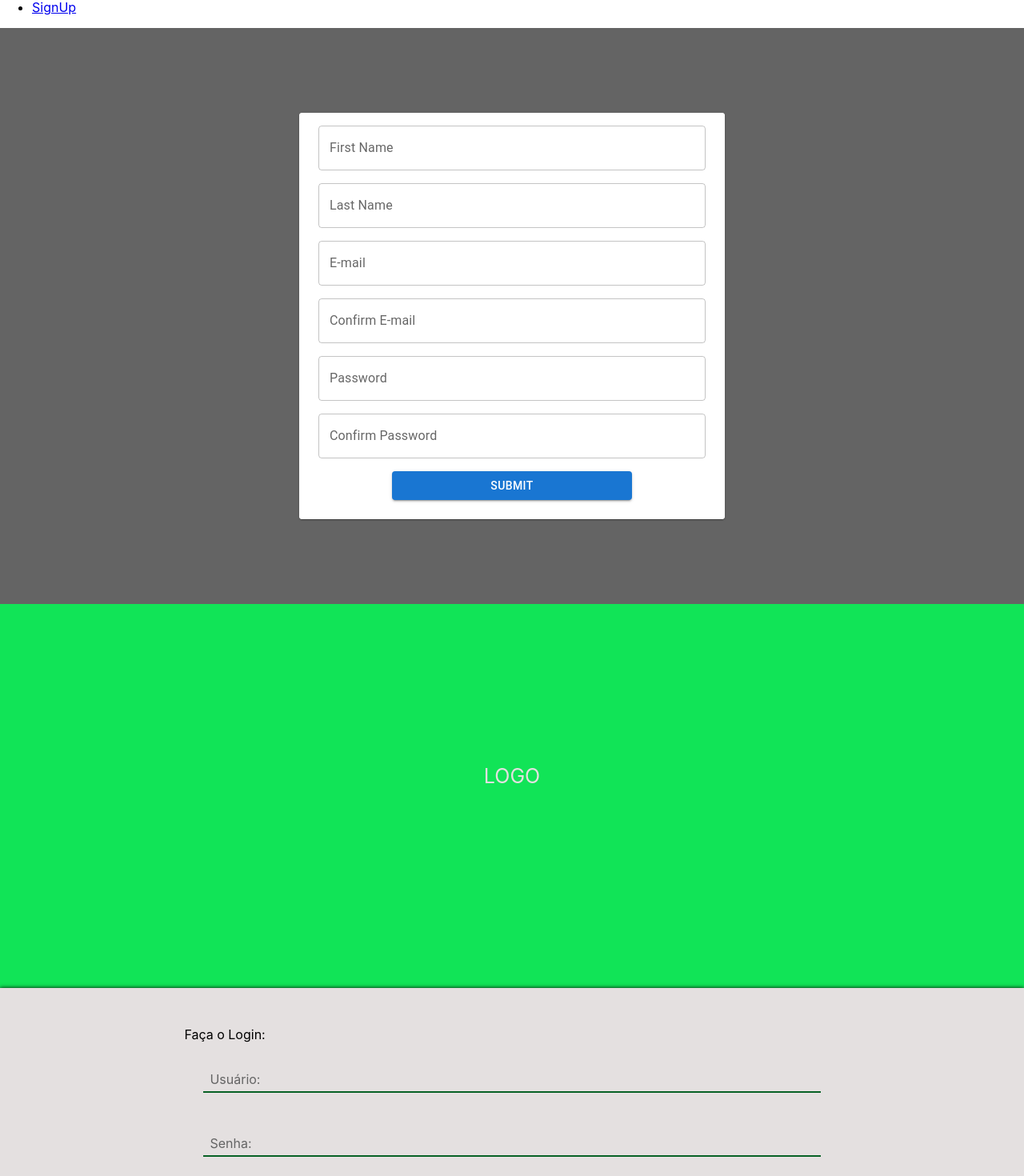
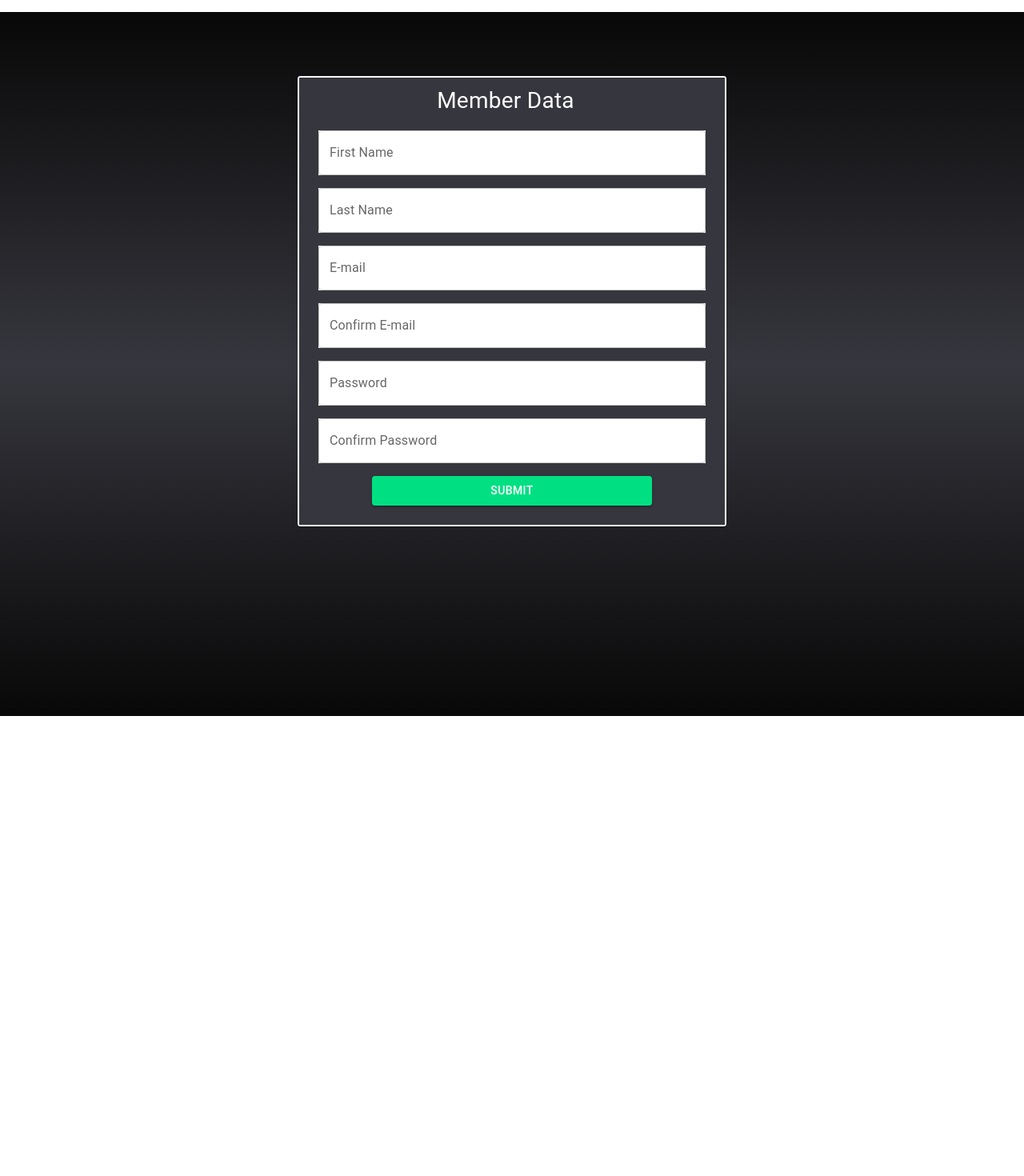
Before and after one commit to dev-LucasOliveira/band-project, a React (Create React App) app: page /SignUp in a window 1280 px wide. Shown: the part 77-1547 px from the top of the page at 80% size. After the commit the page ends 972 px from the top, so only its background shows below. Built offline with nearby package versions, Linux system fonts and the light colour scheme.

Commit message:
SignIn layout finished

```diff
--- a/src/App.css
+++ b/src/App.css
@@ -1,29 +1,29 @@
 :root {
-  --color0: rgb(0, 0, 0);
-  --color1: rgb(17, 228, 87);
-  --color2: rgb(228, 224, 224);
-  --color3: rgb(100, 100, 100);
-  --color4: rgb(7, 97, 37);
+  --color0: rgb(8, 8, 8);
+  --color1: rgb(255, 255, 255);
+  --color2: rgb(42, 45, 52);
+  --color3: rgb(54, 54, 62);
+  --color4: rgb(0, 224, 131);
+  --color5: rgb(76, 252, 177);
 }
 
 .App {
   position: relative;
   width: 100vw;
   min-height: 100vh;
-  background-color: var(--color1);
+  background-image: linear-gradient(var(--color0), var(--color3), var(--color0));
   display: flex;
   align-items: center;
-  justify-content: center;
+  justify-content: top;
   flex-direction: column;
+  padding-top: 10vh;
 }
 
-.logo {
-  position: absolute;
-  top: 25vh;
-  color: var(--color2);
-  font-size: 25px;
+.Logo {
+  width: 100%;
 }
 
+/*
 .Navigation-menu {
   background-color: var(--color1);
 }
@@ -40,7 +40,7 @@
 .title-input-box {
   position: absolute;
   width: 60%;
-  /* border: 1px solid black; */
+
   display: flex;
   align-items: center;
   top: 4vh;
@@ -85,4 +85,4 @@
   top: 0;
   transition-duration: 0.6s;
   color: var(--color4);
-}
+}*/
--- a/src/App.js
+++ b/src/App.js
@@ -20,18 +20,17 @@ function App() {
           <ul>
             <li><Link to="/Dashboard">Dashboard</Link></li>
             <li><Link to="/JoinPage">JoinPage</Link></li>
-            <li><Link to="/SignIn">SignIn</Link></li>
             <li><Link to="/SignUp">SignUp</Link></li>
           </ul>
           <Routes>
             <Route path= "/Dashboard" element={<Dashboard/>}></Route>
             <Route path= "/JoinPage" element={<JoinPage/>}></Route>
-            <Route path= "/SignIn" element={<SignIn/>}></Route>
+            <Route path= "/" index element={<SignIn/>}></Route>
             <Route path= "/SignUp" element={<SignUp/>}></Route>
           </Routes>
         </BrowserRouter>
       </div>
-      <SignIn/>
+      {/* <SignIn/> */}
     </div>
 
   );
--- a/src/Components/SignIn.js
+++ b/src/Components/SignIn.js
@@ -1,28 +1,73 @@
-import { Card, CardContent, Grid, TextField, Button } from "@mui/material";
+import { Card, CardContent, Grid, TextField, Button, Typography } from "@mui/material";
+import { flexbox, maxHeight, palette } from '@mui/system';
+import { createTheme, ThemeProvider } from '@mui/material/styles';
+import worship from './images/worship.png';
+import { Link } from "react-router-dom";
 
 function SignIn(props) {
 
+    const theme = createTheme({
+        palette: {
+          primary: {
+            main: 'rgb(0, 224, 131)'
+          },
+          secondary: {
+            main: 'rgb(255, 255, 255)'
+          },
+        },
+    });
+
     return (
+
         <div className="App">
-            <div className='logo'>LOGO</div>
-            <div className='input-box'>
-                <div className='title-input-box'>
-                    <p className='title-input'>
-                        Faça o Login:
-                    </p>
-                </div>
-                <div className='input-div'>
-                    <input type='text' id='user-input' className='input' required/>
-                    <label htmlFor='user-input' className='label'>Usuário:</label>
-                </div>
-                <div className='input-div'>
-                    <input type='text' id='password-input' className='input' required/>
-                    <label htmlFor='password-input' className='label'>Senha:</label>
-                </div>
-                <div>
-
-                </div>
-            </div>
+            <ThemeProvider theme={theme}>
+                <Card
+                    variant="contained"
+                    sx={{marginTop: 10, bgcolor: "transparent", display: "flex", flexDirection: "column", alignItems: "center", justifyContent: "center"}}
+                >
+                    <CardContent
+                        sx={{marginTop: 0, width: 350, display: "flex", alignItems: "center", justifyContent: "center"}}
+                    >
+                        <img src={worship} className='Logo'/>
+                    </CardContent>
+                </Card>
+                <Card
+                    variant="contained"
+                    sx={{marginTop: 10, bgcolor: "transparent", display: "flex", flexDirection: "column", alignItems: "center", justifyContent: "center"}}
+                >
+                    <CardContent
+                        sx={{width: 500, height: "90%"}}
+                    >
+                        <Grid>
+                            <Grid
+                                container spacing={3}
+                                direction="column"
+                                display="flex"
+                                justifyContent="center"
+                                alignItems="center"
+                            >
+                                <Grid item sx={{ width: 400 }}>
+                                    <TextField sx={{ bgcolor: 'white',  }} label="Login" placeholder="Enter Login" variant="outlined" fullWidth/>
+                                </Grid>
+                                <Grid item sx={{ width: 400 }}>
+                                    <TextField sx={{ bgcolor: 'white' }} label="Password" placeholder="Enter Password" variant="outlined" fullWidth/>
+                                </Grid>
+                                <Grid item sx={{ width: 400, display: flexbox}}>
+                                    <Button sx={{ border: "2px solid white", color: 'black', display: flexbox,justifyContent: 'center', alignItems: 'center'}} variant="contained" size="medium" fullWidth>ENTER</Button>
+                                </Grid>
+                                <Grid sx={{marginTop: 4}}>
+                                    <Typography sx={{color: "white", marginTop: 1, fontSize: "calc(15px + 1vmin)"}}>You are not a Member?</Typography>
+                                </Grid>
+                                <Grid item sx={{ marginTop: 4, width: 400, display: flexbox}}>
+                                    <Link to="/SignUp" style={{textDecoration: "none"}}>
+                                        <Button color="secondary" sx={{ border: "2px solid white", color: 'black', display: flexbox,justifyContent: 'center', alignItems: 'center'}} variant="contained" size="medium" fullWidth>SIGN UP</Button>
+                                    </Link>
+                                </Grid>
+                            </Grid>
+                        </Grid>
+                    </CardContent>
+                </Card>
+            </ThemeProvider>
         </div>
     );
 
--- a/src/Components/SignUp.js
+++ b/src/Components/SignUp.js
@@ -1,16 +1,29 @@
-import { Card, CardContent, Grid, TextField, Button } from "@mui/material";
+import { Card, CardContent, Grid, TextField, Button, Typography } from "@mui/material";
 import { flexbox, maxHeight, palette } from '@mui/system';
+import { createTheme, ThemeProvider } from '@mui/material/styles';
 
 
 
 function SignUp(props) {
 
+    const theme = createTheme({
+        palette: {
+          primary: {
+            main: 'rgb(0, 223, 130)'
+          },
+
+        },
+    });
+
     return (
-        <div style={{display: 'flex', height: '90vh', backgroundColor: 'var(--color3)',alignItems: 'center', justifyContent: 'center'}}>
-            <Card>
+
+        <div className="App">
+            <ThemeProvider theme={theme}>
+
+                <Card>
                     <CardContent
                         variant="outlined"
-                        sx={{ width: 500, bgcolor: 'white'}}
+                        sx={{ width: 500, backgroundColor: 'var(--color3)', border: '2px solid white'}}
                     >
                         <Grid
                         container spacing={2}
@@ -18,30 +31,34 @@ function SignUp(props) {
                         justifyContent="center"
                         alignItems="center"
                         >
-                            <Grid item sx={{ width: 500, bgcolor: 'white' }}>
-                                <TextField sx={{ bgcolor: 'white',  }} label="First Name" placeholder="Enter First Name" variant="outlined" fullWidth/>
+                            <Grid>
+                                <Typography sx={{color: "white", marginTop: 1, fontSize: "calc(20px + 1vmin)"}}>Member Data</Typography>
                             </Grid>
-                            <Grid item sx={{ width: 500, bgcolor: 'white' }}>
-                                <TextField sx={{ bgcolor: 'white' }} label="Last Name" placeholder="Enter Last Name" variant="outlined" fullWidth/>
+                            <Grid item sx={{ width: 500, backgroundColor: 'var(--color3)' }}>
+                                <TextField sx={{ backgroundColor: 'var(--color1)' }} label="First Name" placeholder="Enter First Name" variant="outlined" fullWidth/>
                             </Grid>
-                            <Grid item sx={{ width: 500, bgcolor: 'white' }}>
-                                <TextField sx={{ bgcolor: 'white' }} label="E-mail" placeholder="Enter E-mail" variant="outlined" fullWidth/>
+                            <Grid item sx={{ width: 500, backgroundColor: 'var(--color3)' }}>
+                                <TextField sx={{ backgroundColor: 'var(--color1)' }} label="Last Name" placeholder="Enter Last Name" variant="outlined" fullWidth/>
                             </Grid>
-                            <Grid item sx={{ width: 500, bgcolor: 'white' }}>
-                                <TextField sx={{ bgcolor: 'white' }} label="Confirm E-mail" placeholder="Confirm E-mail" variant="outlined" fullWidth/>
+                            <Grid item sx={{ width: 500, backgroundColor: 'var(--color3)' }}>
+                                <TextField sx={{ backgroundColor: 'var(--color1)' }} label="E-mail" placeholder="Enter E-mail" variant="outlined" fullWidth/>
                             </Grid>
-                            <Grid item sx={{ width: 500, bgcolor: 'white' }}>
-                                <TextField sx={{ bgcolor: 'white' }} label="Password" placeholder="Enter Password" variant="outlined" fullWidth/>
+                            <Grid item sx={{ width: 500, backgroundColor: 'var(--color3)' }}>
+                                <TextField sx={{ backgroundColor: 'var(--color1)' }} label="Confirm E-mail" placeholder="Confirm E-mail" variant="outlined" fullWidth/>
                             </Grid>
-                            <Grid item sx={{ width: 500, bgcolor: 'white' }}>
-                                <TextField sx={{ bgcolor: 'white' }} label="Confirm Password" placeholder="Confirm Password" variant="outlined" fullWidth/>
+                            <Grid item sx={{ width: 500, backgroundColor: 'var(--color3)' }}>
+                                <TextField sx={{ backgroundColor: 'var(--color1)' }} label="Password" placeholder="Enter Password" variant="outlined" fullWidth/>
                             </Grid>
-                            <Grid item sx={{ bgcolor: 'white', display: flexbox}}>
-                                <Button sx={{ width: 300, display: flexbox,justifyContent: 'center', alignItems: 'center'}} variant="contained" size="medium">Submit</Button>
+                            <Grid item sx={{ width: 500, backgroundColor: 'var(--color3)' }}>
+                                <TextField sx={{ backgroundColor: 'var(--color1)' }} label="Confirm Password" placeholder="Confirm Password" variant="outlined" fullWidth/>
+                            </Grid>
+                            <Grid item sx={{ backgroundColor: 'var(--color3)', display: flexbox}}>
+                                <Button sx={{ color: 'white', width: 350, backgroundColor: 'var(--color4)', display: flexbox,justifyContent: 'center', alignItems: 'center'}} variant="contained" size="medium">Submit</Button>
                             </Grid>
                         </Grid>
                     </CardContent>
-            </Card>
+                </Card>
+            </ThemeProvider>
         </div>
     );
 
```
Also changed, not shown: backup signIn.txt (added), paleta de cores.txt (added), src/Components/images/worship.png (added).
